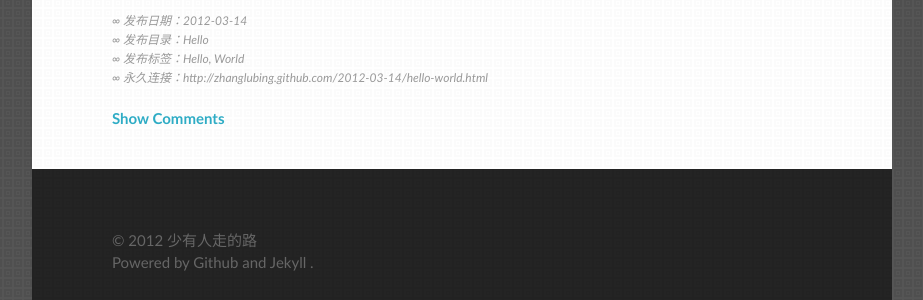
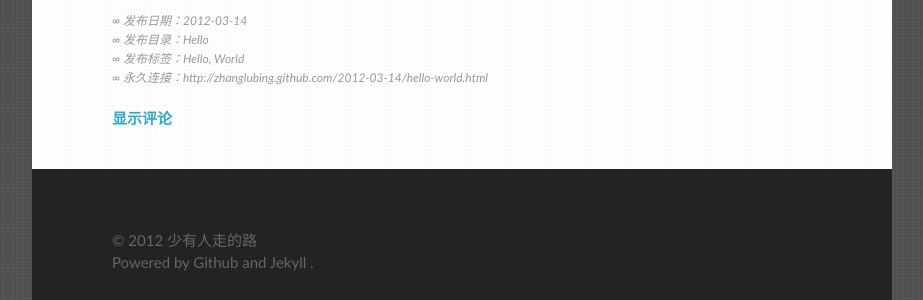
Before and after one commit to fanshine/LaravelStuff, a Jekyll site: the page built from _posts/2012-03-14-hello-world.md, in a window 1280 px wide. Shown: the part 301-601 px from the top of the page, without its empty margins (178-1101 px from the left). Built offline with Jekyll 4.4.1, drawn with Linux system fonts in a browser that asks for light colours; Markdown is read by kramdown in place of the engine named in the settings.

Commit message:
change the text of 'show comments'.

```diff
--- a/_layouts/post.html
+++ b/_layouts/post.html
@@ -7,11 +7,11 @@ layout: default
 		$("#comments_trigger").toggle(
 			function(){
 				$("#comments_list").show();
-				$("#comments_trigger").html("<b>Hide Comments</b>");
+				$("#comments_trigger").html("<b>隐藏评论</b>");
 			},
 			function(){
 				$("#comments_list").hide();
-				$("#comments_trigger").html("<b>Show Comments</b>");
+				$("#comments_trigger").html("<b>显示评论</b>");
 			}
 		);
 	});
@@ -36,7 +36,7 @@ layout: default
 		</div>
 
 		<div class="comments">
-			<a id="comments_trigger" href="#comments" onclick="show_comments()"><b>Show Comments</b></a>
+			<a id="comments_trigger" href="#comments" onclick="show_comments()"><b>显示评论</b></a>
 			<div id="comments_list" style="display: none;">
 				<hr/>
 				<div id="bm_comments"></div>
```
